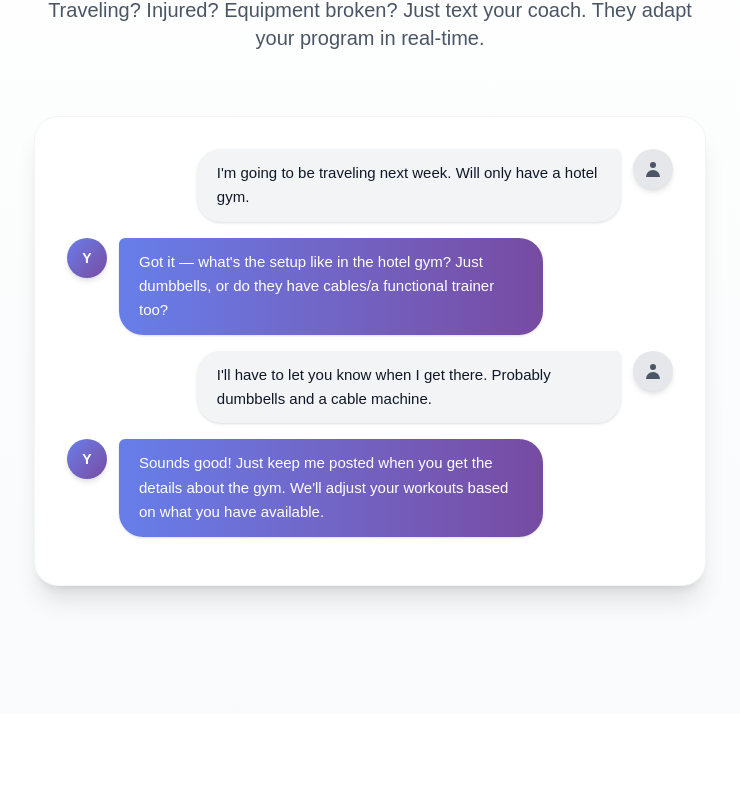
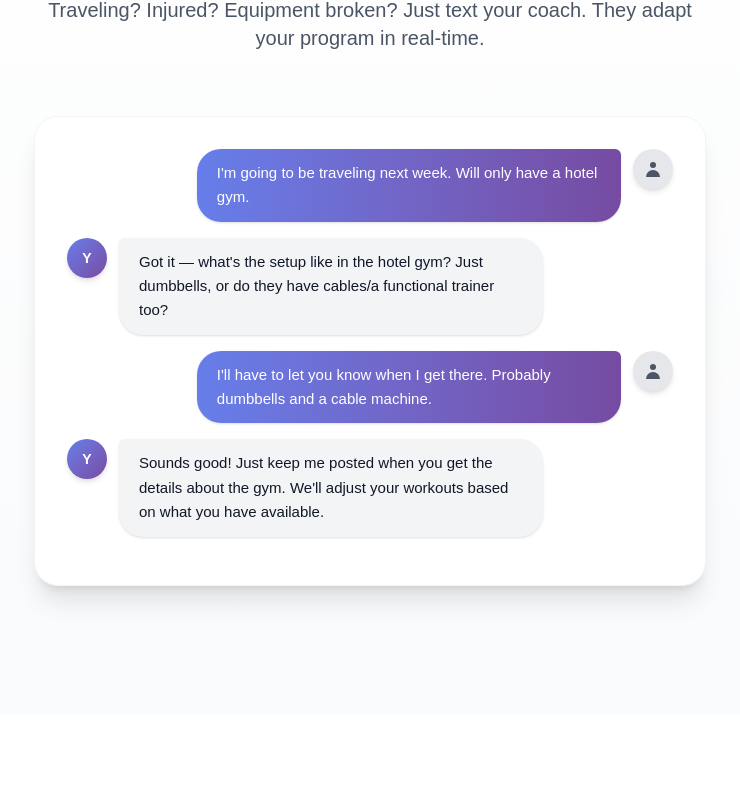
Before and after one commit to iandramirez94/cypress-training-site, a Next.js app: page /ai in a window 1280 px wide. Shown: the part 2430-3240 px from the top of the page, without its empty margins (270-1010 px from the left). Built offline with nearby package versions, Linux system fonts and the light colour scheme.

Commit message:
Fix bubble colors: user (right) = blue, coach (left) = grey

```diff
--- a/components/ChatMessage.tsx
+++ b/components/ChatMessage.tsx
@@ -49,8 +49,8 @@ export default function ChatMessage({
       <div
         className={`max-w-[70%] rounded-3xl px-5 py-3 shadow-sm ${
           isUser
-            ? 'bg-gray-100 text-gray-900 rounded-tr-md'
-            : 'bg-gradient-to-r from-[#667eea] to-[#764ba2] text-white rounded-tl-md'
+            ? 'bg-gradient-to-r from-[#667eea] to-[#764ba2] text-white rounded-tr-md'
+            : 'bg-gray-100 text-gray-900 rounded-tl-md'
         }`}
       >
         <p className="text-[15px] leading-relaxed">{message}</p>
```
